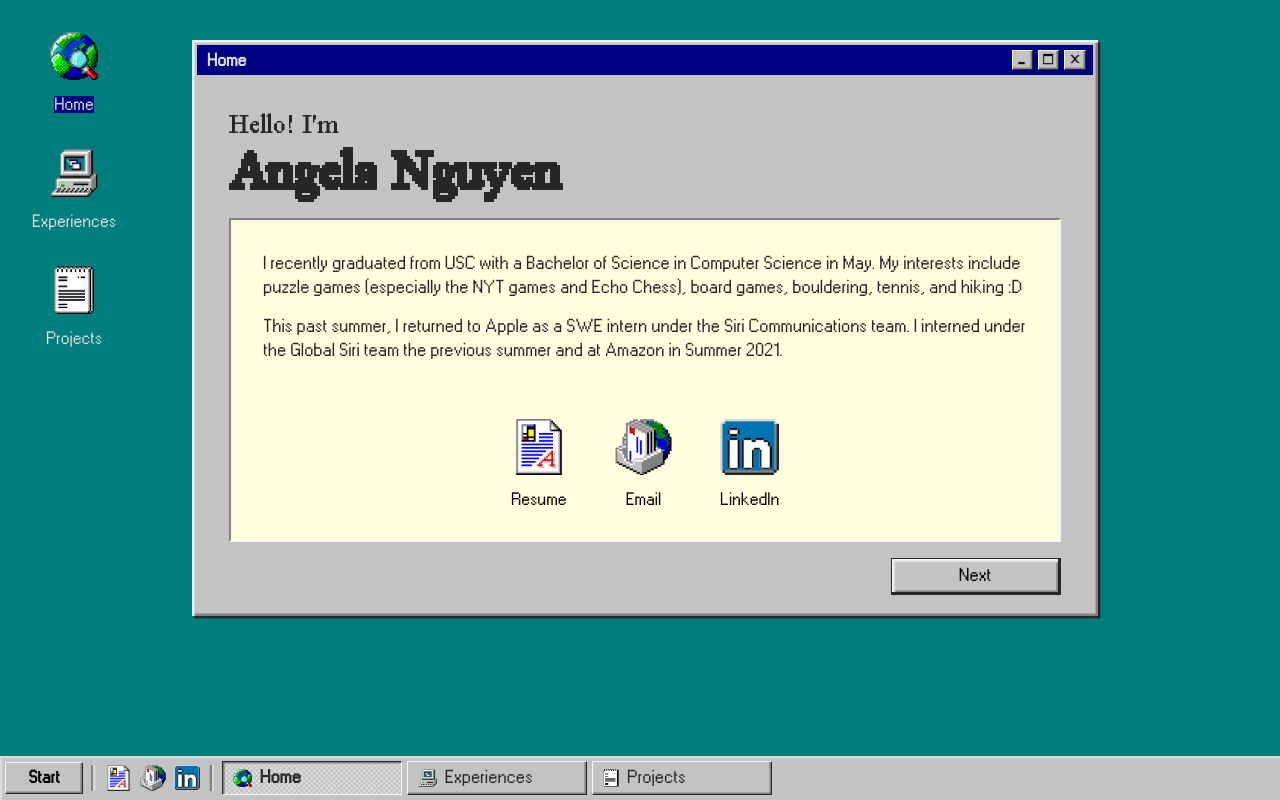
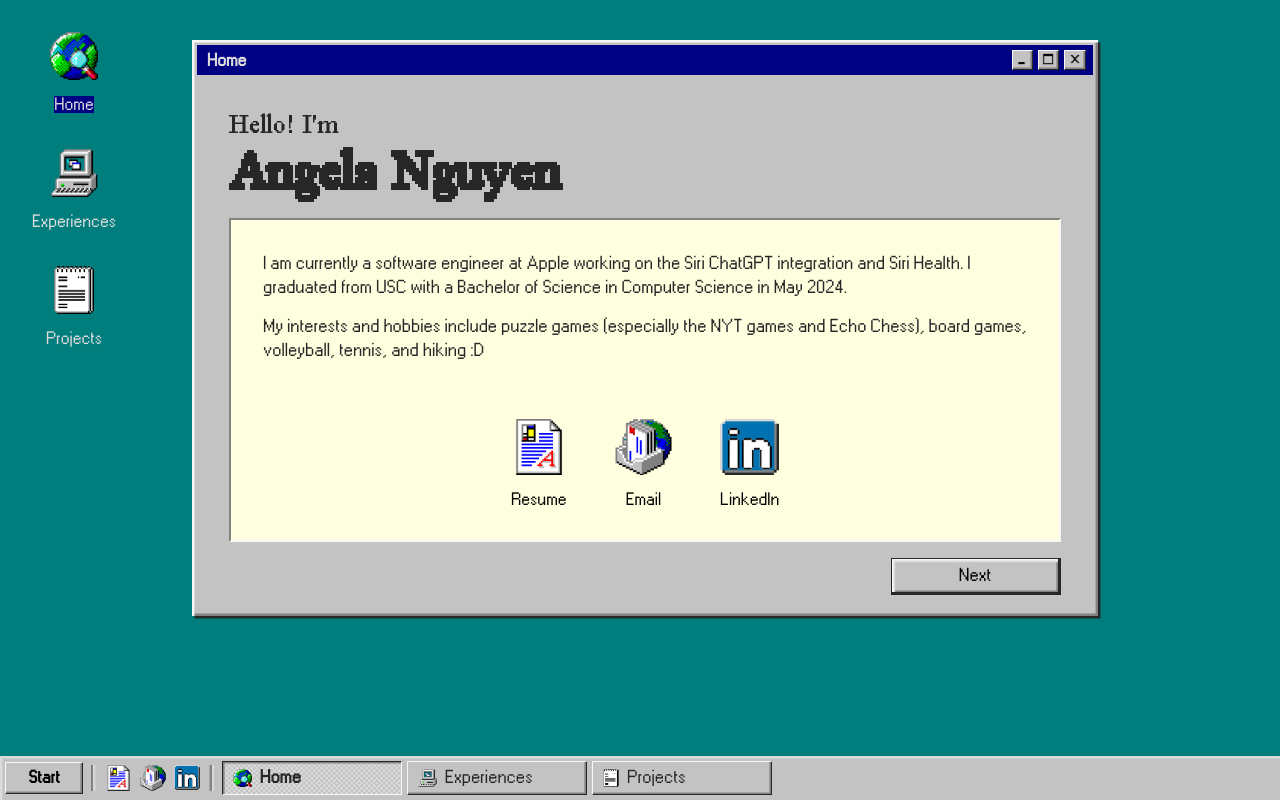
Before and after one commit to anginguyen/anginguyen.github.io, a React (Create React App) app in the folder angelanguyen/: page / in a window 1280 px wide. Built offline with nearby package versions, Linux system fonts and the light colour scheme.

Commit message:
update intro

```diff
--- a/angelanguyen/src/js/Home.js
+++ b/angelanguyen/src/js/Home.js
@@ -19,9 +19,9 @@ function Home() {
                 </div>
 
                 <div className="home-content-box">
-                    <p>I recently graduated from USC with a Bachelor of Science in Computer Science in May. My interests include puzzle games (especially the NYT games and Echo Chess), board games, bouldering, tennis, and hiking :D</p>
+                    <p>I am currently a software engineer at Apple working on the Siri ChatGPT integration and Siri Health. I graduated from USC with a Bachelor of Science in Computer Science in May 2024.</p>
                     <br />
-                    <p>This past summer, I returned to Apple as a SWE intern under the Siri Communications team. I interned under the Global Siri team the previous summer and at Amazon in Summer 2021. </p>
+                    <p>My interests and hobbies include puzzle games (especially the NYT games and Echo Chess), board games, volleyball, tennis, and hiking :D</p>
                     <span className="non-laptop-note">
                         <br />
                         <p>For the best experience, access this page on your computer!</p>
```
